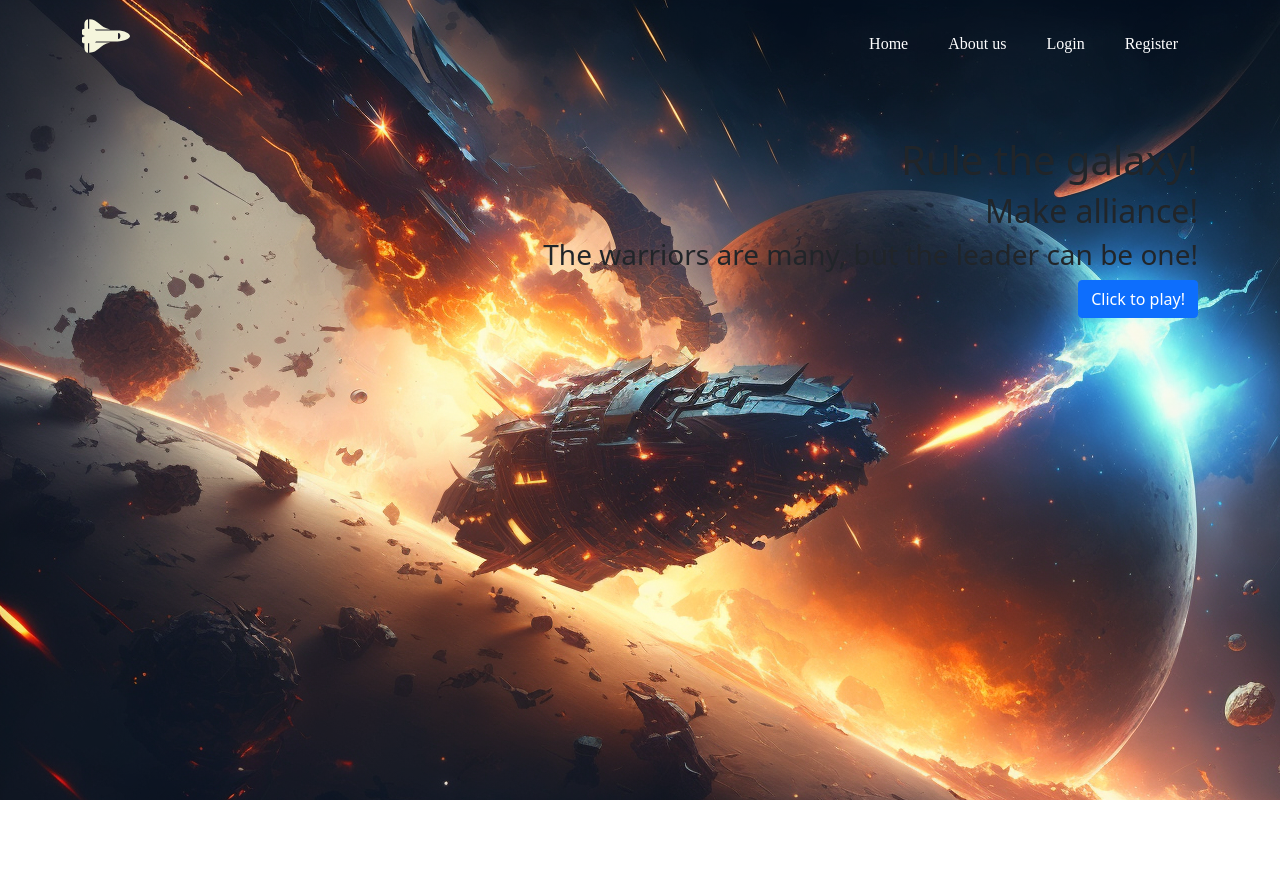
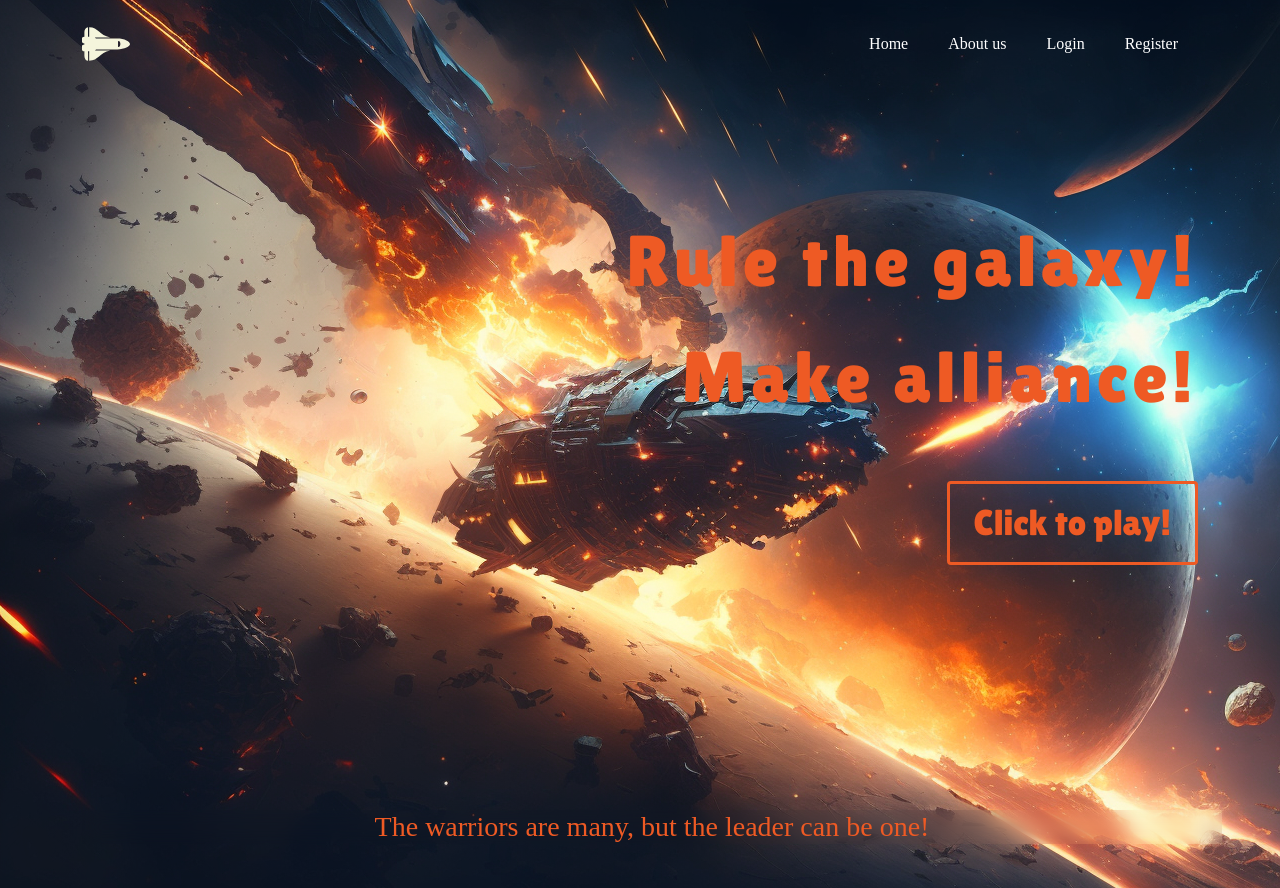
Before and after one commit to Slowinskip/galaxy-game-webside, a React (Create React App) app: page / in a window 1280 px wide. Before the commit the page ends 800 px from the top, so only its background shows below. Built offline with nearby package versions, Linux system fonts and the light colour scheme; a web font is replaced by a local one.

Commit message:
Add style to component home

```diff
--- a/src/components/layout/Navbar/Navbar.js
+++ b/src/components/layout/Navbar/Navbar.js
@@ -9,7 +9,7 @@ const Navbar = () => {
     <nav className={styles.navbar}>
       <Container>
         <Row>
-          <Col className={styles.icon}>
+          <Col lg={2} className={styles.icon}>
             <FaSpaceShuttle />
           </Col>
           {window.innerWidth < 500 ? (
--- a/src/components/layout/Navbar/Navbar.module.scss
+++ b/src/components/layout/Navbar/Navbar.module.scss
@@ -1,4 +1,3 @@
-@import '../../../styles/global.scss';
 @import '../../../styles/global.scss';
 
 .navbar {
@@ -9,6 +8,7 @@
   .icon {
     display: flex;
     justify-content: start;
+    align-items: center;
     font-size: $base-size * 4;
 
     @media (max-width: 500px) {
--- a/src/components/views/Home/Home.js
+++ b/src/components/views/Home/Home.js
@@ -1,15 +1,19 @@
 import React from 'react'
-import { Button, Col, Container } from 'react-bootstrap'
+import { Button, Col, Container, Row } from 'react-bootstrap'
 import styles from './Home.module.scss'
 
 const Home = () => {
   return (
-    <Container className="d-flex text-end my-5">
-      <Col className={styles.col}>
-        <h1>Rule the galaxy!</h1>
-        <h2>Make alliance!</h2>
+    <Container className={styles.row}>
+      <Row>
+        <Col lg={12} className={styles.col}>
+          <h1>Rule the galaxy!</h1>
+          <h2>Make alliance!</h2>
+          <Button className={styles.button}>Click to play!</Button>
+        </Col>
+      </Row>
+      <Col lg={12} className={styles.homeFooter}>
         <h3>The warriors are many, but the leader can be one!</h3>
-        <Button>Click to play!</Button>
       </Col>
     </Container>
   )
--- a/src/components/views/Home/Home.module.scss
+++ b/src/components/views/Home/Home.module.scss
@@ -1,4 +1,48 @@
 @import '../../../styles/global.scss';
 
-.col {
+.row {
+  min-height: 100vh;
+  position: relative;
+
+  .col {
+    display: block;
+    margin: 100px 0;
+    align-items: center;
+    text-align: end;
+    color: #ee5a24;
+    font-family: $font;
+    letter-spacing: 5px;
+
+    > * {
+      margin: 30px 0;
+      font-size: $base-size * 6;
+      font-family: $font1;
+    }
+    .button {
+      font-size: $base-size * 3;
+      padding: 12px 24px;
+      border-color: #ee5a24;
+      border-width: 3px;
+      background-color: transparent;
+      color: #ee5a24;
+
+      &:hover {
+        background-color: #ee5a24;
+        color: white;
+      }
+    }
+  }
+
+  .homeFooter {
+    position: absolute;
+    bottom: 0;
+    text-align: center;
+    color: #ee5a24;
+    font-family: $font;
+    margin-bottom: 36px;
+    h3 {
+      backdrop-filter: blur(10px);
+      width: auto;
+    }
+  }
 }
--- a/src/index.css
+++ b/src/index.css
@@ -1,7 +1,6 @@
 body {
   margin: 0;
   background-image: url('image/ship-background.png');
-
   font-family: -apple-system, BlinkMacSystemFont, 'Segoe UI', 'Roboto', 'Oxygen',
     'Ubuntu', 'Cantarell', 'Fira Sans', 'Droid Sans', 'Helvetica Neue',
     sans-serif;
--- a/src/styles/settings.scss
+++ b/src/styles/settings.scss
@@ -1,9 +1,9 @@
 @import url('https://fonts.googleapis.com/css2?family=Climate+Crisis&display=swap');
-
-//Size
+@import url('https://fonts.googleapis.com/css2?family=Lilita+One&display=swap'); //Size
 $base-size: 12px;
 
 //Color
 
 //Fonts
 $font: 'Climate Crisis', cursive;
+$font1: 'Lilita One', cursive;
```
